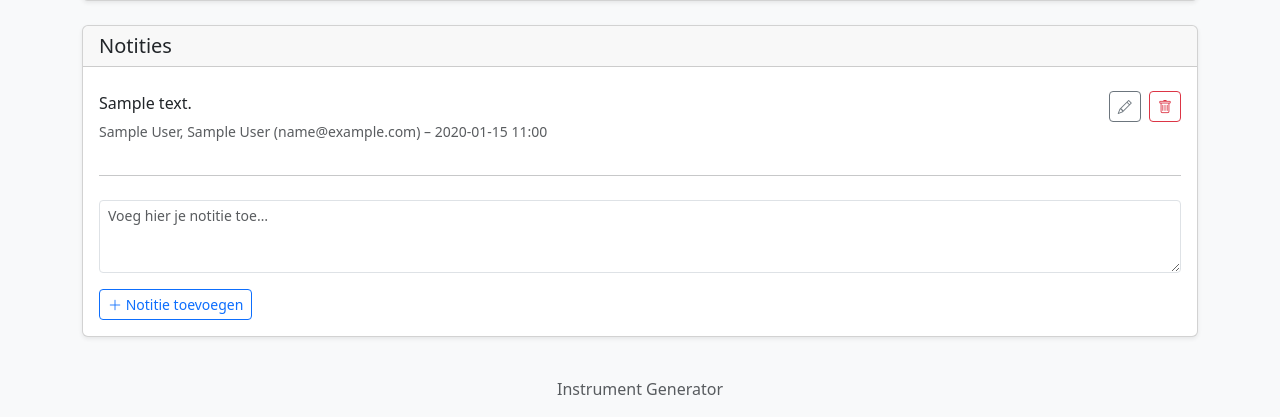
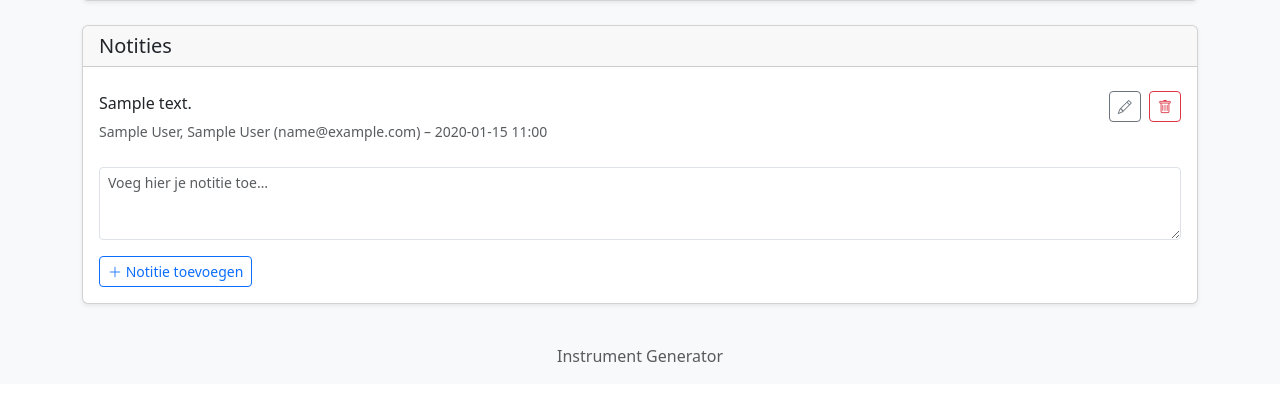
Before and after one commit to dirkvleeuwen/doc_gen_do, a Django app: page /instruments/submissions/1/ in a window 1280 px wide. Shown: the part 606-1023 px from the top of the page. After the commit the page ends 968 px from the top, so only its background shows below. Run offline with Django 5.2, Linux system fonts and the light colour scheme; a user stored in the database is signed in; tables that the repository leaves empty hold one stand-in row (values such as "Sample post"); parts of the project's set-up code (start-up, migrations or seed data) failed here and were passed over; some libraries are stand-ins or nearby versions.

Commit message:
submission_detail.html: HR verwijderd boven notitieformulier

```diff
--- a/instruments/templates/instruments/submission_detail.html
+++ b/instruments/templates/instruments/submission_detail.html
@@ -79,7 +79,7 @@
 
         {# Formulier voor nieuwe notitie #}
         {% if user.is_authenticated %}
-        <hr class="my-4"> {# Scheidingslijn boven het formulier #}
+
         <form method="post" action="{% url 'instrument_submission_detail' object.pk %}" class="mt-3"> {# Action toegevoegd #}
             {% csrf_token %}
 
```
